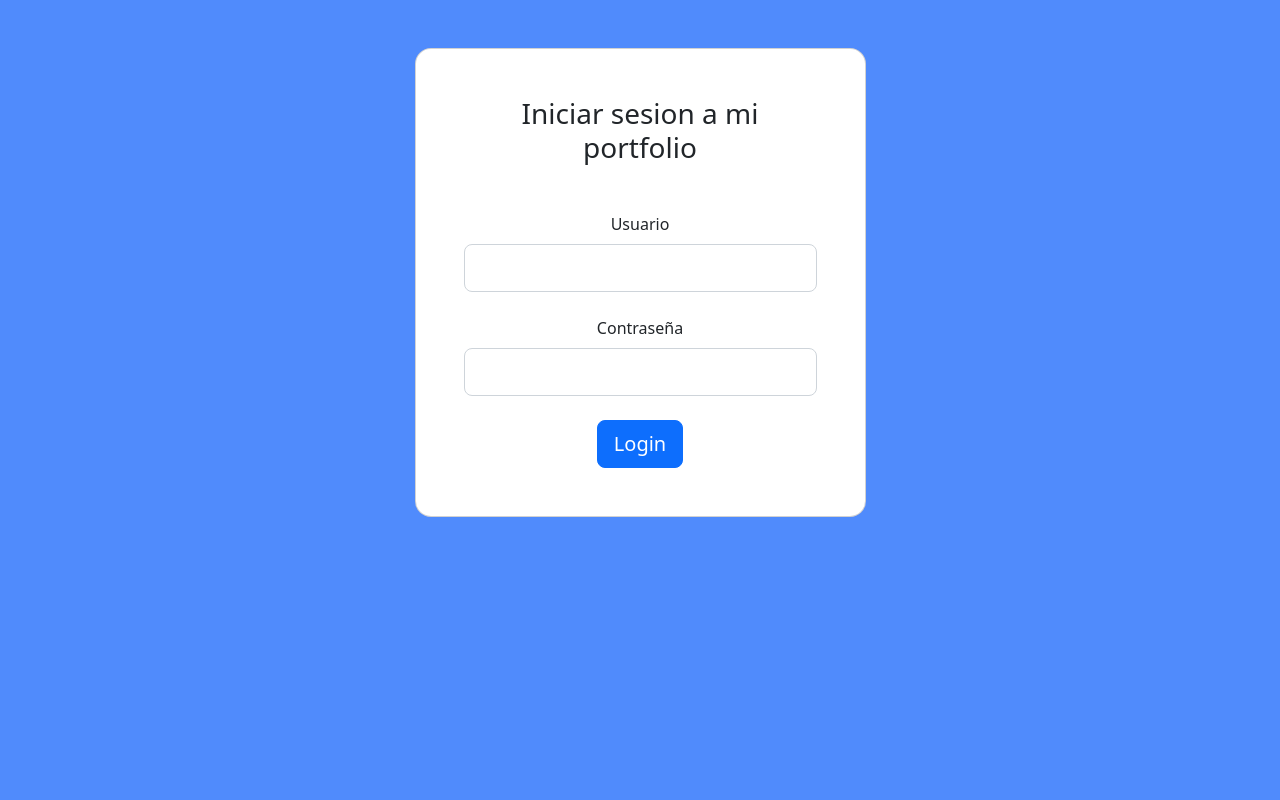
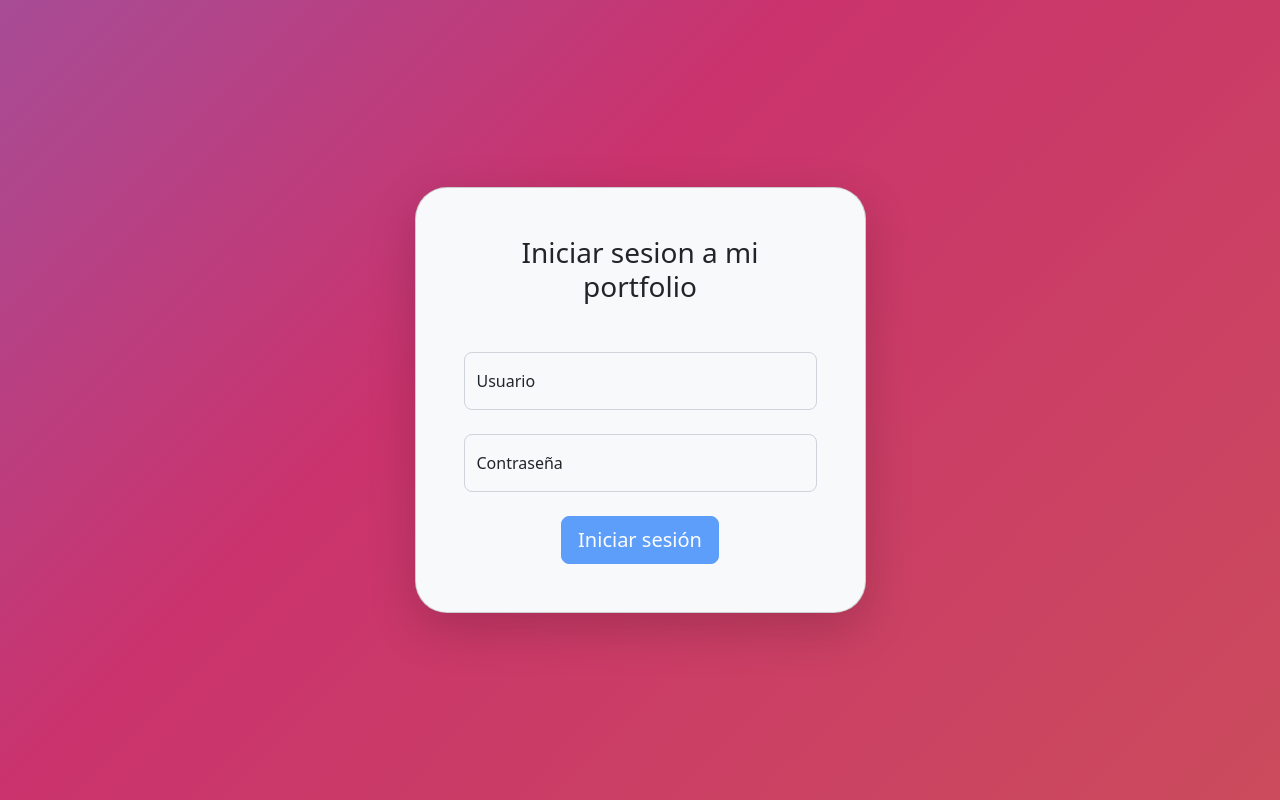
Before and after one commit to mgMarquez/portfolio-FrontEnd, an Angular app: page /login in a window 1280 px wide. Built offline with nearby package versions, Linux system fonts and the light colour scheme.

Commit message:
estilos y mejoras en login

```diff
--- a/src/app/components/login/login.component.css
+++ b/src/app/components/login/login.component.css
@@ -0,0 +1,17 @@
+.login-bg {
+    background: linear-gradient(-45deg, #cd6748, #ca336d, #508bfc, #1db490);
+    background-size: 400% 400%;
+    animation: gradient 15s ease infinite;
+}
+
+@keyframes gradient {
+    0% {
+        background-position: 0% 50%;
+    }
+    50% {
+        background-position: 100% 50%;
+    }
+    100% {
+        background-position: 0% 50%;
+    }
+}
--- a/src/app/components/login/login.component.html
+++ b/src/app/components/login/login.component.html
@@ -1,49 +1,54 @@
-<section class="vh-100" style="background-color: #508bfc">
-  <form [formGroup]="form" (ngSubmit)="onEnviar($event)">
+<section class="login-bg vh-100">
   <div class="container py-5 h-100">
     <div class="row d-flex justify-content-center align-items-center h-100">
       <div class="col-12 col-md-8 col-lg-6 col-xl-5">
-          <div class="card shadow-2-strong" style="border-radius: 1rem">
+        <div class="card shadow-lg rounded-5 bg-light">
           <div class="card-body p-5 text-center">
             <h3 class="mb-5">Iniciar sesion a mi portfolio</h3>
-
-              <div class="form-outline mb-4">
-                <label class="form-label" for="typeEmailX-2">Usuario</label>
+            <form [formGroup]="form" (ngSubmit)="onEnviar($event)">
+              <div class="form-floating mb-4">
                 <input
-                  type="email"
-                  id="typeEmailX-2"
-                  class="form-control form-control-lg"
+                  type="text"
+                  class="form-control form-control-lg bg-light"
+                  id="floatingUsuario"
+                  placeholder="usuario"
                   formControlName="nombreUsuario"
                   [ngClass]="{
-                    'is-invalid': NombreUsuario?.errors && NombreUsuario?.touched,
-                    'is-valid': !NombreUsuario?.errors && NombreUsuario?.touched
+                    'is-invalid': NombreUsuarioInvalid,
+                    'is-valid': NombreUsuarioValid
                   }"
                 />
-                <div *ngIf="NombreUsuario?.errors && NombreUsuario?.touched">
-                  <p *ngIf="NombreUsuario?.hasError('required')" class="text-danger">
+                <label for="floatingUsuario">Usuario</label>
+                <div *ngIf="NombreUsuarioInvalid">
+                  <p
+                    *ngIf="NombreUsuario?.hasError('required')"
+                    class="text-danger"
+                  >
                     El nombre de usuario es requerido.
                   </p>
-                  <p *ngIf="NombreUsuario?.hasError('nombreUsuario')" class="text-danger">
-                    El formato del nombre de usuario debe ser válido.
+                  <p
+                    *ngIf="NombreUsuario?.hasError('minlength')"
+                    class="text-danger"
+                  >
+                    El nombre de usuario debe ser de 5 o más caracteres.
                   </p>
                 </div>
               </div>
 
-              <div class="form-outline mb-4">
-                <label class="form-label" for="typePasswordX-2"
-                  >Contraseña</label
-                >
+              <div class="form-floating mb-4">
                 <input
                   type="password"
-                  id="typePasswordX-2"
-                  class="form-control form-control-lg"
+                  class="form-control form-control-lg bg-light"
+                  id="floatingPassword"
+                  placeholder="password"
                   formControlName="password"
                   [ngClass]="{
-                    'is-invalid': Password?.errors && Password?.touched,
-                    'is-valid': !Password?.errors && Password?.touched
+                    'is-invalid': PaswwordInvalid,
+                    'is-valid': PaswwordValid
                   }"
                 />
-                <div *ngIf="Password?.errors && Password?.touched">
+                <label for="floatingPassword">Contraseña</label>
+                <div *ngIf="PaswwordInvalid">
                   <p *ngIf="Password?.hasError('required')" class="text-danger">
                     La contraseña es requerida.
                   </p>
@@ -51,18 +56,22 @@
                     *ngIf="Password?.hasError('minlength')"
                     class="text-danger"
                   >
-                    La contraseña debe ser de 8 o más caracteres.
+                    La contraseña debe ser de 5 o más caracteres.
                   </p>
                 </div>
               </div>
 
-              <button class="btn btn-primary btn-lg btn-block" type="submit">
-                Login
+              <button
+                class="btn btn-primary btn-lg btn-block"
+                type="submit"
+                [disabled]="form.invalid"
+              >
+                Iniciar sesión
               </button>
+            </form>
           </div>
         </div>
       </div>
     </div>
   </div>
-  </form>
 </section>
--- a/src/app/components/login/login.component.ts
+++ b/src/app/components/login/login.component.ts
@@ -16,8 +16,8 @@ export class LoginComponent implements OnInit {
               private ruta:Router) {
     this.form = this.formBuilder.group(
         {
-          nombreUsuario:['', [Validators.required, Validators.minLength(3)]],
-          password:['', [Validators.required, Validators.minLength(3)]]
+          nombreUsuario:['', [Validators.required, Validators.minLength(5)]],
+          password:['', [Validators.required, Validators.minLength(5)]]
         }
       )
   }
@@ -29,15 +29,30 @@ export class LoginComponent implements OnInit {
     return this.form.get('nombreUsuario');
   }
 
+  get NombreUsuarioValid() {
+    return this.NombreUsuario?.touched && !this.NombreUsuario?.errors;
+  }
+
+  get NombreUsuarioInvalid() {
+    return this.NombreUsuario?.touched && this.NombreUsuario?.errors;
+  }
+
   get Password() {
     return this.form.get('password');
+  }
+
+  get PaswwordValid() {
+    return this.Password?.touched && !this.Password?.errors;
+  }
+
+  get PaswwordInvalid() {
+    return this.Password?.touched && this.Password?.errors;
   }
 
   onEnviar(event:Event) {
     event.preventDefault;
     this.autenticacionService.IniciarSesion(this.form.value)
-      .subscribe(data => {
-        //console.log("Data: " + JSON.stringify(data));
+      .subscribe(() => {
         this.ruta.navigate(['/portfolio']);
       })
   }
--- a/src/app/services/auth.service.ts
+++ b/src/app/services/auth.service.ts
@@ -1,6 +1,5 @@
 import { HttpClient } from '@angular/common/http';
 import { Injectable } from '@angular/core';
-import { Router } from '@angular/router';
 import { BehaviorSubject, map, Observable } from 'rxjs';
 
 @Injectable({
--- a/src/app/services/interceptor.service.ts
+++ b/src/app/services/interceptor.service.ts
@@ -20,7 +20,6 @@ export class InterceptorService implements HttpInterceptor{
         }
       })
     }
-    //console.log("Interceptor está corriendo " + JSON.stringify(currentUser));
     return next.handle(req);
   }
 }
```
Also changed, not shown: 1 other file (tests, documents, lock files or other folders). Lines whose indentation alone changed are shown as unchanged.
